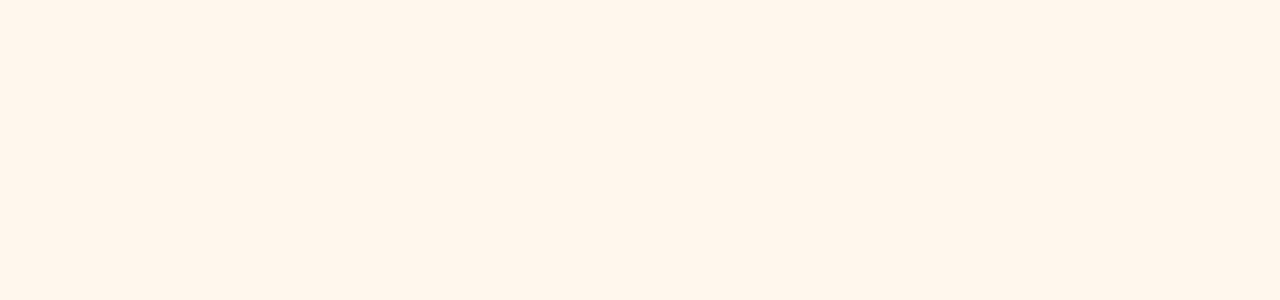
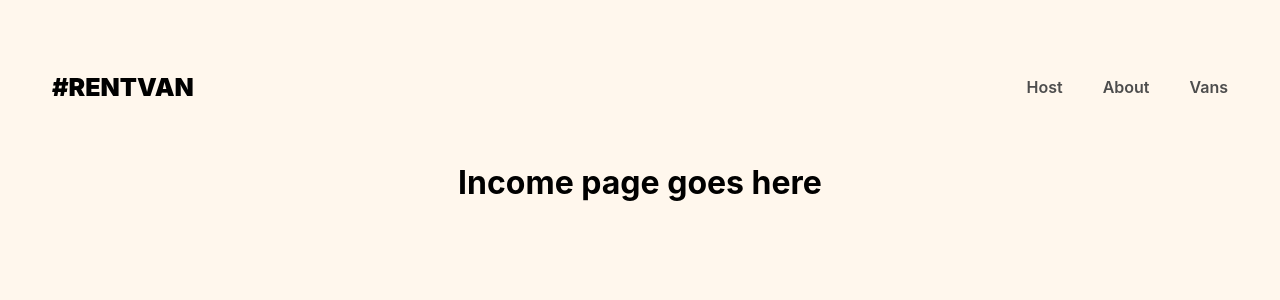
Before and after one commit to anouar4070/car-rent, a React (Vite) app: page /host/income in a window 1280 px wide. Before the commit this address had no page. Shown: the top 300 px of the page. Built offline with nearby package versions, Linux system fonts and the light colour scheme; what miragejs would draw is missing.

Commit message:
the Host pages

```diff
--- a/src/App.jsx
+++ b/src/App.jsx
@@ -3,11 +3,15 @@
 import './App.css';
 import Home from './pages/Home';
 import About from './pages/About';
-import Vans from './pages/Vans';
-import VanDetail from './pages/VanDetail';
+import Layout from './components/Layout';
+import Vans from './pages/Vans/Vans';
+import VanDetail from './pages/Vans/VanDetail';
+import Dashboard from './pages/Host/Dashboard';
+import Income from './pages/Host/Income';
+import Reviews from './pages/Host/Reviews';
 
 import "../server"
-import Layout from './components/Layout';
+
 
 function App() {
   return (
@@ -19,6 +23,9 @@
           <Route path="/about" element={<About />} />
           <Route path="/vans" element={<Vans />} />
           <Route path="/vans/:id" element={<VanDetail />} />
+          <Route path="/host" element={<Dashboard />} />
+          <Route path="/host/income" element={<Income />} />
+          <Route path="/host/reviews" element={<Reviews />} />
         </Route>
       </Routes>
     </BrowserRouter>
--- a/src/components/Header.jsx
+++ b/src/components/Header.jsx
@@ -1,5 +1,5 @@
 import React from "react";
-import { Link } from "react-router-dom"
+import { Link } from "react-router-dom";
 
 export default function Header() {
   return (
@@ -8,6 +8,7 @@
         #RentVan
       </Link>
       <nav>
+        <Link to="/host">Host</Link>
         <Link to="/about">About</Link>
         <Link to="/vans">Vans</Link>
       </nav>
--- /dev/null
+++ b/src/pages/Host/Dashboard.jsx
@@ -0,0 +1,7 @@
+import React from "react"
+
+export default function Dashboard() {
+    return (
+        <h1>Dashboard goes here</h1>
+    )
+}
--- /dev/null
+++ b/src/pages/Host/Income.jsx
@@ -0,0 +1,7 @@
+import React from "react"
+
+export default function Income() {
+    return (
+        <h1>Income page goes here</h1>
+    )
+}
--- /dev/null
+++ b/src/pages/Host/Reviews.jsx
@@ -0,0 +1,7 @@
+import React from "react"
+
+export default function Reviews() {
+    return (
+        <h1>Reviews page goes here</h1>
+    )
+}
```
Also changed, not shown: src/pages/Vans/VanDetail.jsx (renamed from src/pages/VanDetail.jsx), src/pages/Vans/Vans.jsx (renamed from src/pages/Vans.jsx).
